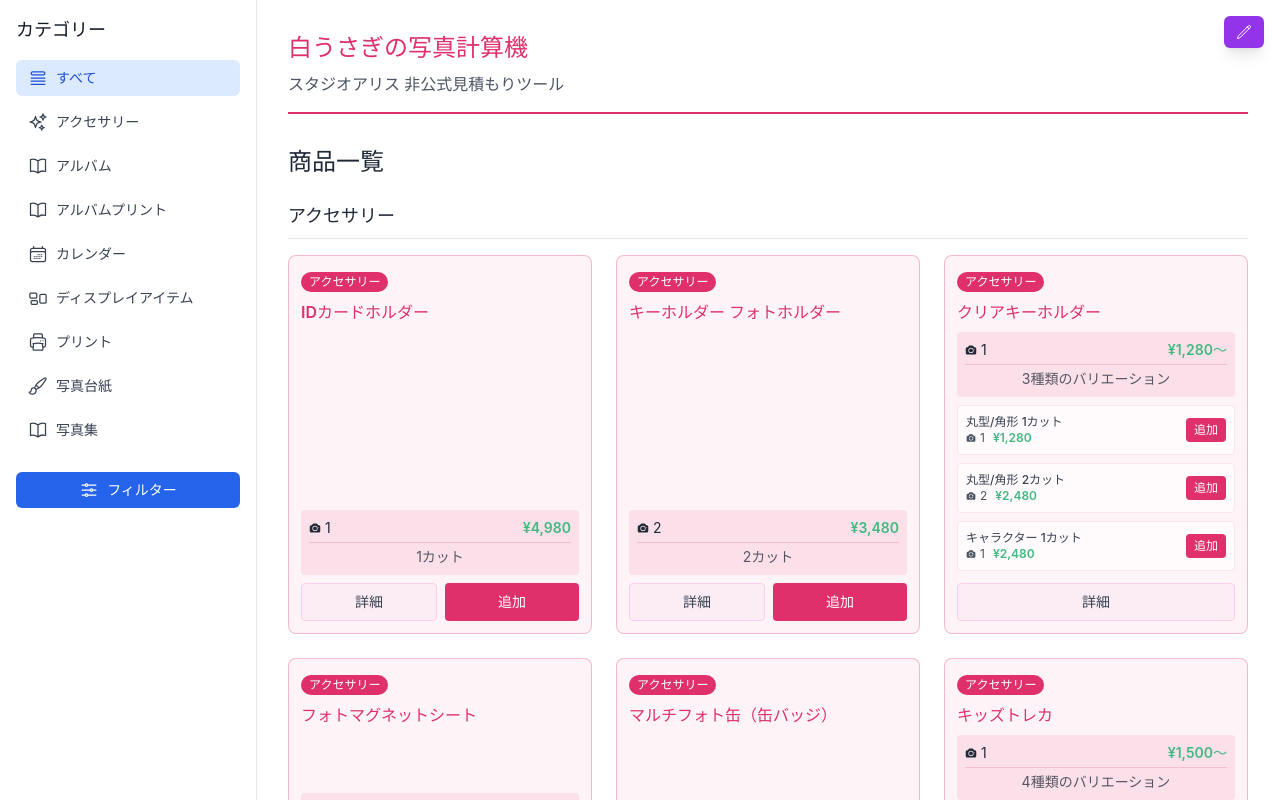
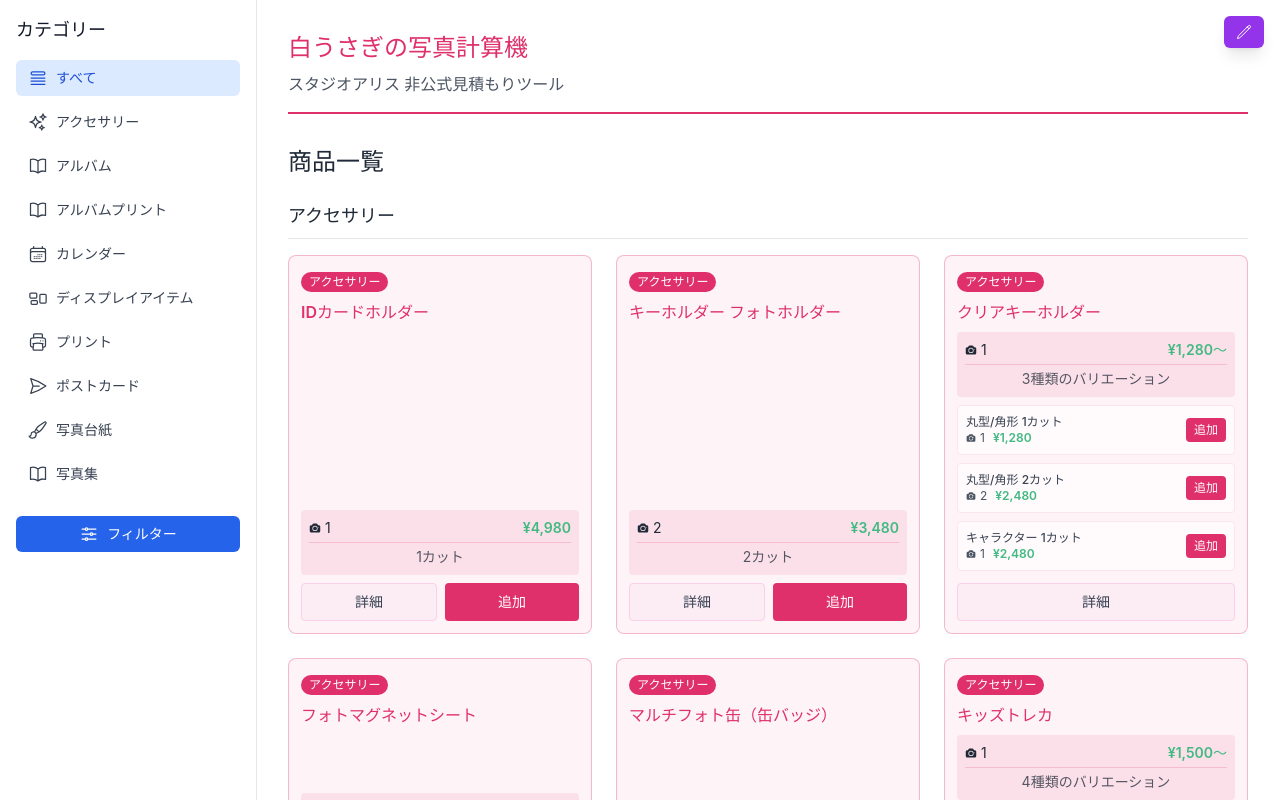
Before and after one commit to kiwi-26/photo-studio-price-calculator, a Vue app: page / in a window 1280 px wide. Shown: the top 800 px of the page. Built offline with nearby package versions, Linux system fonts and the light colour scheme.

Commit message:
ポストカード追加

```diff
--- a/src/assets/categories.ts
+++ b/src/assets/categories.ts
@@ -9,7 +9,8 @@
   SparklesIcon,
   RectangleGroupIcon,
   PrinterIcon,
-  CalendarDaysIcon
+  CalendarDaysIcon,
+  PaperAirplaneIcon
 } from '@heroicons/vue/24/outline';
 
 export interface Category {
@@ -76,6 +77,12 @@
     name: 'アクセサリー',
     icon: SparklesIcon,
     shortName: 'アクセサリー'
+  }],
+  ['postcard', {
+    id: 'postcard',
+    name: 'ポストカード',
+    icon: PaperAirplaneIcon,
+    shortName: 'ポストカード'
   }]
 ]);
 
--- a/src/assets/products.ts
+++ b/src/assets/products.ts
@@ -973,5 +973,68 @@
     "price": 5400,
     "photoCount": 1,
     "id": 115
+  },
+  {
+    "name": "ポストカード",
+    "categoryId": "postcard",
+    "description": "ポストカードプリント代 ハガキ代別途",
+    "price": 1000,
+    "photoCount": 1,
+    "id": 116,
+    "variation": "10〜30枚 10枚あたり"
+  },
+  {
+    "name": "ポストカード",
+    "categoryId": "postcard",
+    "description": "ポストカードプリント代 ハガキ代別途",
+    "price": 960,
+    "photoCount": 0,
+    "id": 117,
+    "variation": "40〜60枚 10枚あたり"
+  },
+  {
+    "name": "ポストカード",
+    "categoryId": "postcard",
+    "description": "ポストカードプリント代 ハガキ代別途",
+    "price": 910,
+    "photoCount": 0,
+    "id": 118,
+    "variation": "70枚〜 10枚あたり"
+  },
+  {
+    "name": "ポストカード デザイン料",
+    "categoryId": "postcard",
+    "description": "ポストカードのデザイン料（2カット〜）",
+    "price": 1200,
+    "photoCount": 1,
+    "id": 119,
+    "variation": "2カットタイプ"
+  },
+  {
+    "name": "ポストカード デザイン料",
+    "categoryId": "postcard",
+    "description": "ポストカードのデザイン料（2カット〜）",
+    "price": 1700,
+    "photoCount": 2,
+    "id": 120,
+    "variation": "3カットタイプ"
+  },
+  {
+    "name": "ポストカード オプション",
+    "categoryId": "postcard",
+    "description": "ポストカードのオプション料金",
+    "price": 1480,
+    "photoCount": 0,
+    "id": 120,
+    "variation": "文字入れ料（差出人住所、氏名、電話番号）"
+  },
+  {
+    "name": "ポストカード オプション",
+    "categoryId": "postcard",
+    "description": "ポストカードのオプション料金",
+    "price": 300,
+    "photoCount": 0,
+    "id": 121,
+    "variation": "文字入れ料（Eメール）"
   }
 ];
```
